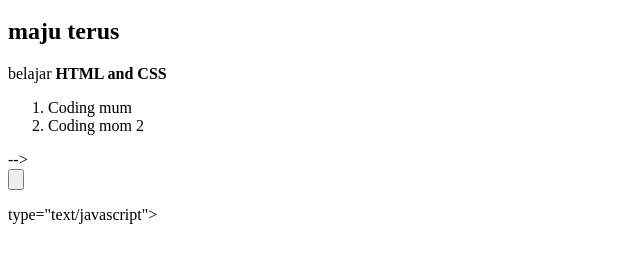
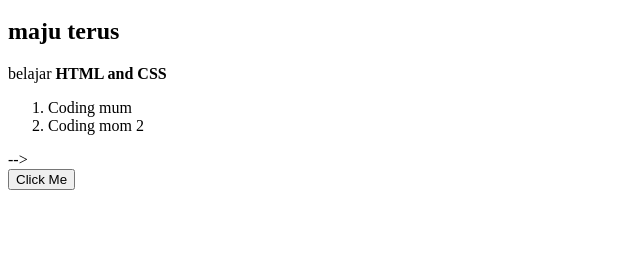
Before and after one commit to rinaqidiza/rinaqidiza.github.io, a plain HTML site: page index.html in a window 1280 px wide. Shown: the part 48-310 px from the top of the page, without its empty margins (0-640 px from the left). Drawn offline with Linux system fonts and the light colour scheme.

Commit message:
masuk fuction n form3

```diff
--- a/index.html
+++ b/index.html
@@ -29,9 +29,9 @@
     -->
 
     <form>
-        <input type="button" value"Click Me" onclick="warn();"/>
+        <input type="button" value="Click Me" onclick="warn();" />
         </form>
     </form>
-    type="text/javascript"></script>
+
 </body>
 </html>
```
